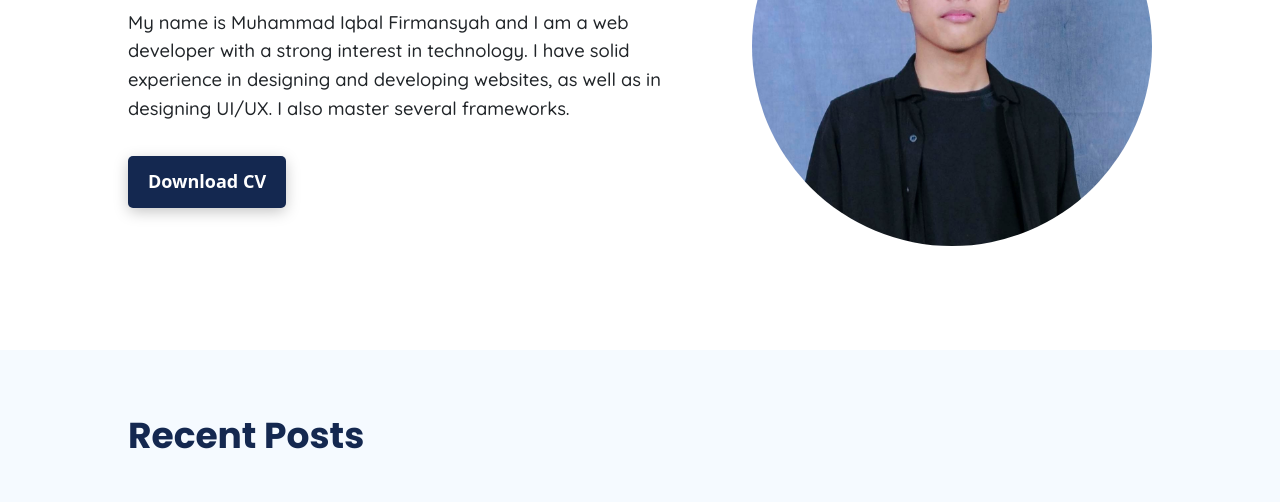
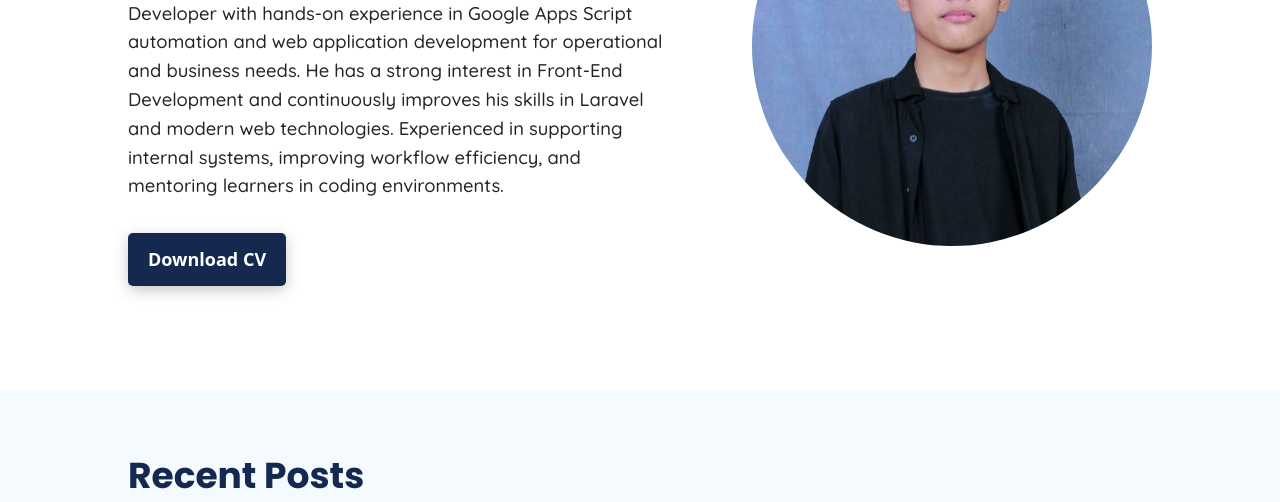
Before and after one commit to LabQii/LabQii.github.io, a plain HTML site: page index.html in a window 1280 px wide. Shown: the part 328-830 px from the top of the page. Drawn offline with nearby package versions, Linux system fonts and the light colour scheme.

Commit message:
Update index.html

```diff
--- a/index.html
+++ b/index.html
@@ -49,8 +49,7 @@
 			<div class="ws-left">
 				<h1>Hi, I am M Iqbal F, Web Developer</h1>
 				<p>
-					My name is Muhammad Iqbal Firmansyah and I am a web developer with a strong interest in technology.
-					I have solid experience in designing and developing websites, as well as in designing UI/UX. I also master several frameworks.
+					Muhammad Iqbal Firmansyah is a Fullstack JavaScript Developer with hands-on experience in Google Apps Script automation and web application development for operational and business needs. He has a strong interest in Front-End Development and continuously improves his skills in Laravel and modern web technologies. Experienced in supporting internal systems, improving workflow efficiency, and mentoring learners in coding environments.
 				</p>
 				<a href="https://drive.google.com/file/d/1ADhYMgbruos-uPnFa-cQXpi8uLA6AsIf/view?usp=sharing" target="_blank">
 					<button>Download CV</button>
```
